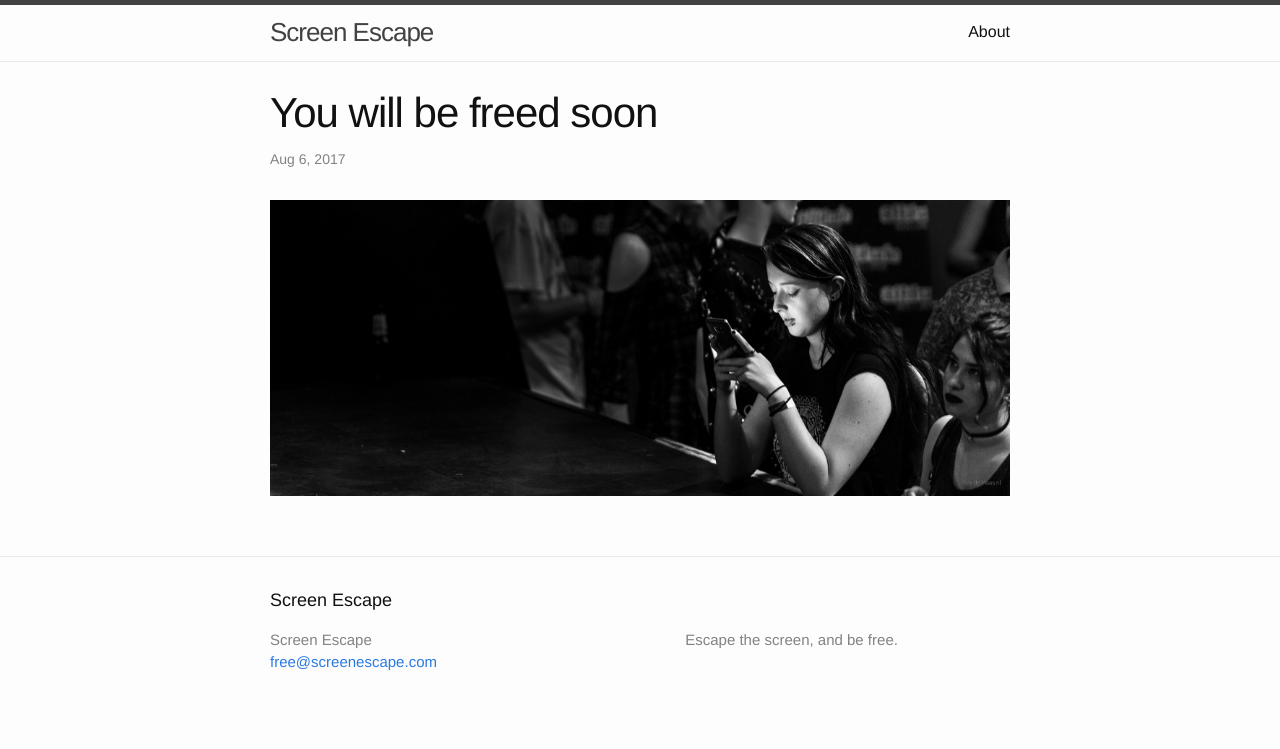
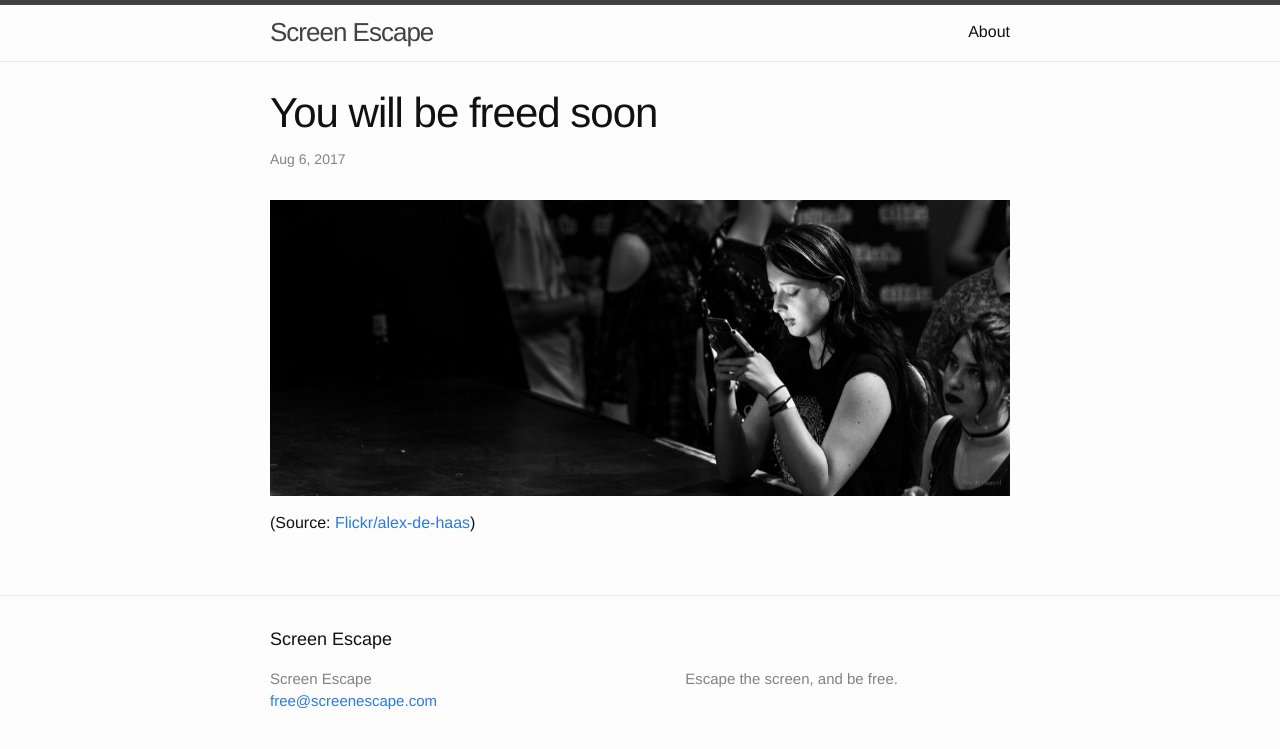
Before and after one commit to screenescape/screenescape.github.io, a Jekyll site: the page built from _posts/2017-08-06-soon.markdown, in a window 1280 px wide. Shown: the top 749 px of the page. Built offline with Jekyll 4.4.1, drawn with Linux system fonts in a browser that asks for light colours.

Commit message:
Update 2017-08-06-soon.markdown

```diff
--- a/_posts/2017-08-06-soon.markdown
+++ b/_posts/2017-08-06-soon.markdown
@@ -6,3 +6,5 @@ tags:
 ---
 
 ![Screen Escape](/assets/images/girl-phone.jpg)
+
+(Source: [Flickr/alex-de-haas](https://www.flickr.com/photos/alex-de-haas/34995043786))
```
